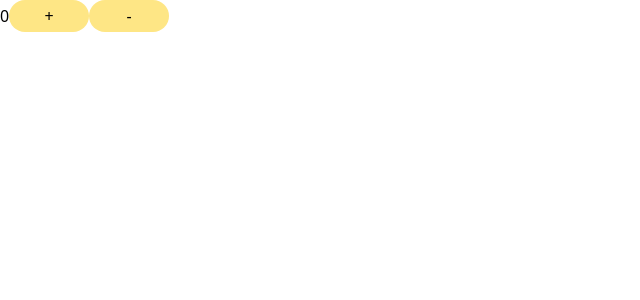
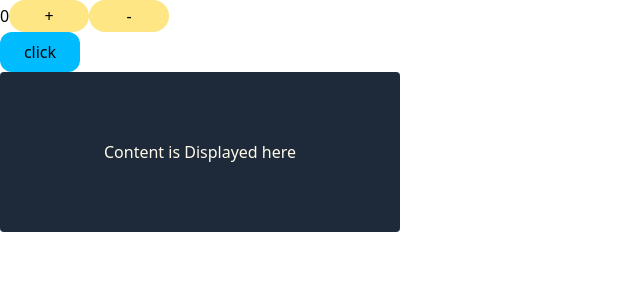
Before and after one commit to Maktoumali/Props-and-props-types-, a React (Vite) app in the folder tailwind-sample/: page / in a window 1280 px wide. Shown: the top 300 px of the page, without its empty margins (0-640 px from the left). Built offline with nearby package versions, Linux system fonts and the light colour scheme.

Commit message:
component and condition rendering

```diff
--- a/tailwind-sample/src/App.jsx
+++ b/tailwind-sample/src/App.jsx
@@ -4,6 +4,7 @@ import viteLogo from '/vite.svg'
 import './App.css'
 import './style.css'
 import Counter from './hooks/Counter'
+import FunctionBased from './components/FunctionBased'
 
 function App() {
   const [count, setCount] = useState(0)
@@ -21,9 +22,13 @@ function App() {
         </ul>
       </div> */}
 
+      <>
       <Counter></Counter>
+      <FunctionBased></FunctionBased>
+      </>
     </>
   )
 }
 
+
 export default App
--- /dev/null
+++ b/tailwind-sample/src/components/FunctionBased.jsx
@@ -0,0 +1,48 @@
+import React, { useEffect, useState } from 'react'
+
+const FunctionBased = () => {
+    const [words, setWords] = useState('')
+    const [display, setDisplay] = useState('')
+    const displayWord = () => {
+        setWords('Hello world')
+    }
+
+    useEffect(() => {
+        setTimeout(() => {
+            setDisplay('Content is Displayed here')
+        }, 1500)
+    }, [display])
+    return (
+        <div>
+            {words && <div className='w-30 text-center bg-sky-300 transition-all delay-100 duration-150 ease-in'>{words}</div>}
+            <button onClick={displayWord} className='w-20 bg-sky-400 h-10 rounded-xl'>click</button>
+            <div className='w-100 h-40 bg-gray-800 rounded-sm flex justify-evenly items-center'>
+                {display ? (
+                    <div className='text-amber-50'>{display}</div>
+                ) : (
+                    <div className='w-85 h-40 bg-gray-800 flex animate-pulse'>
+                        <div className='w-25 h-40 bg-gray-800 flex items-center'>
+                            <div className='w-15 h-15 rounded-4xl bg-gray-700'></div>
+                        </div>
+
+                        <div className='w-55 h-40 bg-gray-800 flex flex-col justify-evenly'>
+                            <div class="h-2 rounded bg-gray-700"></div>
+                            <div class="grid grid-cols-3 gap-4">
+                                <div class="col-span-2 h-2 rounded bg-gray-700"></div>
+                                <div class="col-span-1 h-2 rounded bg-gray-700"></div>
+                            </div>
+
+
+                        </div>
+                    </div>
+                )
+
+                }
+
+
+            </div>
+        </div>
+    )
+}
+
+export default FunctionBased
```
